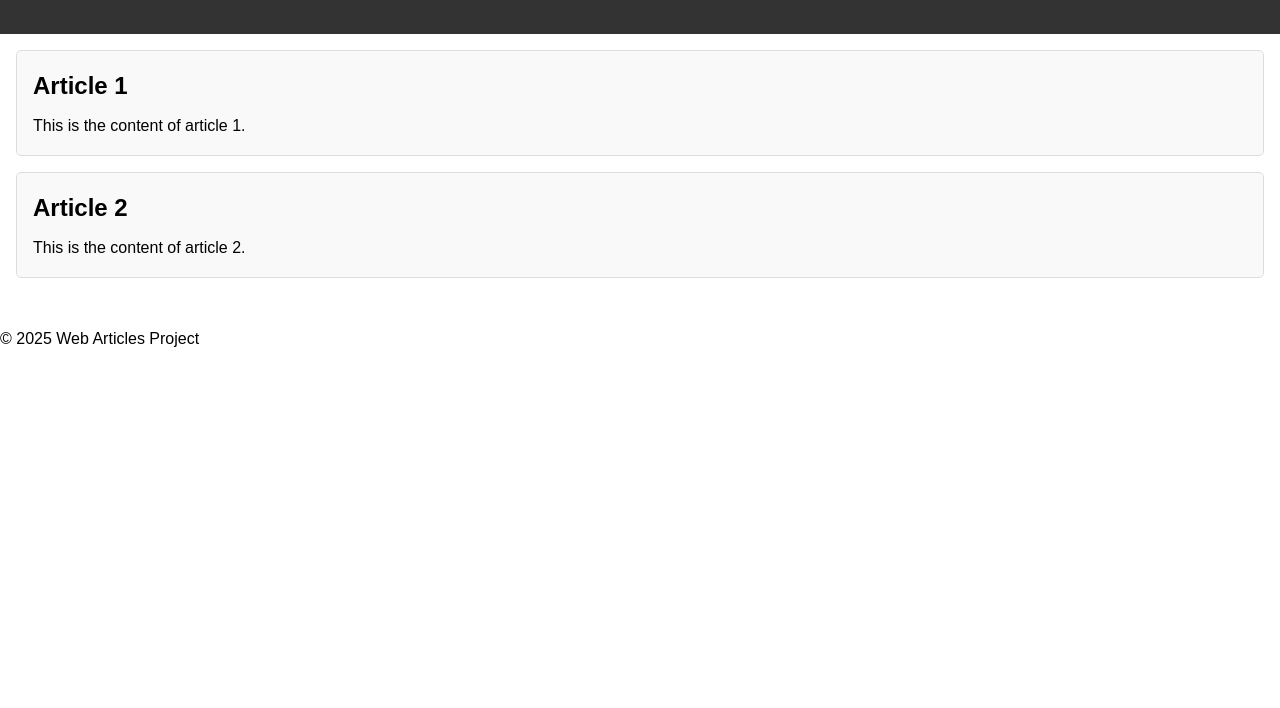
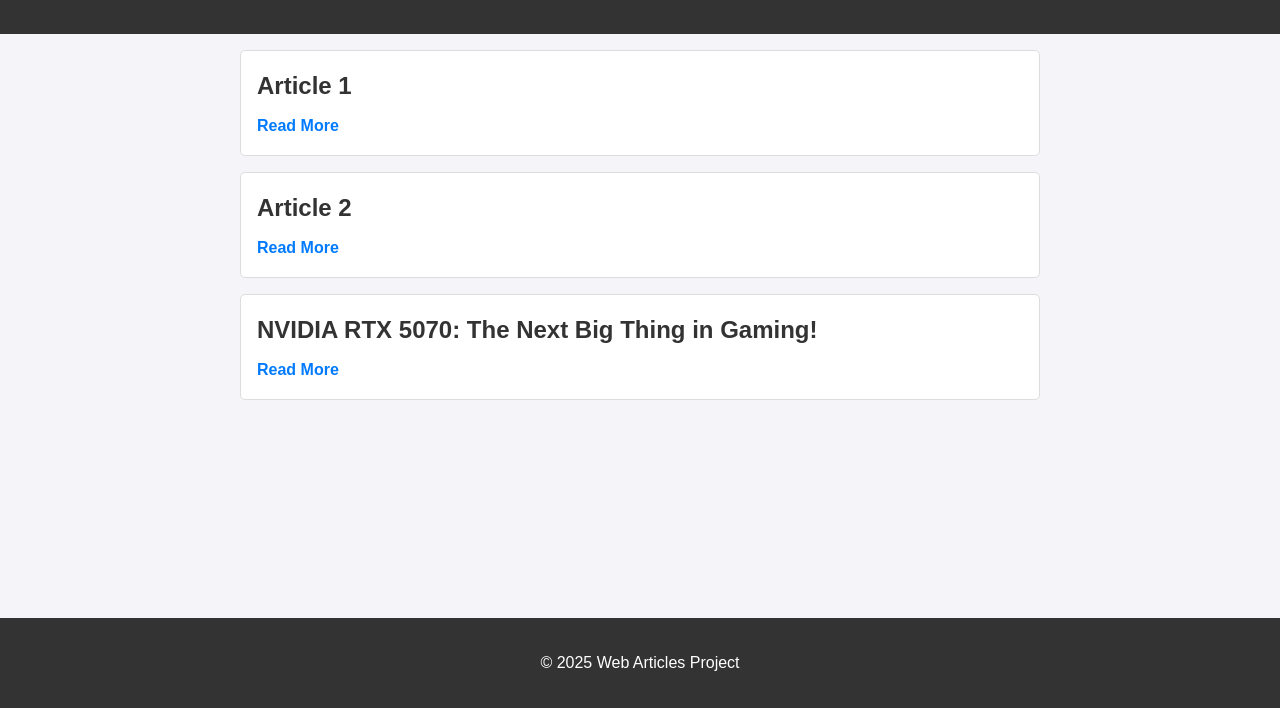
Before and after one commit to Idan4956/Website-NewsLetter, a website: page index.html in a window 1280 px wide. Shown: the part 92-800 px from the top of the page. Drawn offline with Linux system fonts and the light colour scheme; no server answers.

Commit message:
seperate pages

```diff
--- a/script.js
+++ b/script.js
@@ -13,6 +13,21 @@ async function fetchArticles() {
     }
 }
 
+const sampleArticles = [
+    {
+        "title": "Article 1",
+        "content": "This is the content of article 1."
+    },
+    {
+        "title": "Article 2",
+        "content": "This is the content of article 2."
+    },
+    {
+        "title": "NVIDIA RTX 5070: The Next Big Thing in Gaming!",
+        "content": `Hey gamers and tech fans! You know how you wait for the next cool thing in the world of video games? Well, NVIDIA just dropped their brand-new RTX 5070 graphics card, and it looks like a really awesome upgrade for anyone wanting smoother, better-looking games!`
+    }
+];
+
 function displayArticles(articles) {
     const articlesContainer = document.getElementById('articles');
     articlesContainer.innerHTML = ''; // Clear any existing articles
@@ -24,26 +39,16 @@ function displayArticles(articles) {
         const titleElement = document.createElement('h2');
         titleElement.textContent = article.title;
 
-        const contentElement = document.createElement('p');
-        contentElement.textContent = article.content;
+        const linkElement = document.createElement('a');
+        linkElement.textContent = "Read More";
+        linkElement.href = `article.html?title=${encodeURIComponent(article.title)}&content=${encodeURIComponent(article.content)}`;
 
         articleElement.appendChild(titleElement);
-        articleElement.appendChild(contentElement);
+        articleElement.appendChild(linkElement);
         articlesContainer.appendChild(articleElement);
     });
 }
 
-document.addEventListener('DOMContentLoaded', fetchArticles);
-
-const sampleArticles = [
-    {
-        "title": "Article 1",
-        "content": "This is the content of article 1."
-    },
-    {
-        "title": "Article 2",
-        "content": "This is the content of article 2."
-    }
-];
-
-displayArticles(sampleArticles);
+document.addEventListener('DOMContentLoaded', () => {
+    displayArticles(sampleArticles);
+});
--- a/styles/style.css
+++ b/styles/style.css
@@ -3,6 +3,8 @@ body {
     margin: 0;
     padding: 0;
     line-height: 1.6;
+    background-color: #f4f4f9;
+    color: #333;
 }
 
 header {
@@ -12,8 +14,20 @@ header {
     text-align: center;
 }
 
+footer {
+    background: #333;
+    color: #fff;
+    text-align: center;
+    padding: 1rem 0;
+    position: fixed;
+    bottom: 0;
+    width: 100%;
+}
+
 #articles {
     padding: 1rem;
+    max-width: 800px;
+    margin: 0 auto;
 }
 
 .article {
@@ -21,7 +35,7 @@ header {
     margin-bottom: 1rem;
     padding: 1rem;
     border-radius: 5px;
-    background: #f9f9f9;
+    background: #fff;
 }
 
 .article h2 {
@@ -31,3 +45,13 @@ header {
 .article p {
     margin: 0;
 }
+
+.article a {
+    text-decoration: none;
+    color: #007BFF;
+    font-weight: bold;
+}
+
+.article a:hover {
+    text-decoration: underline;
+}
```
Also changed, not shown: article.html (added, +29 -0 lines).
